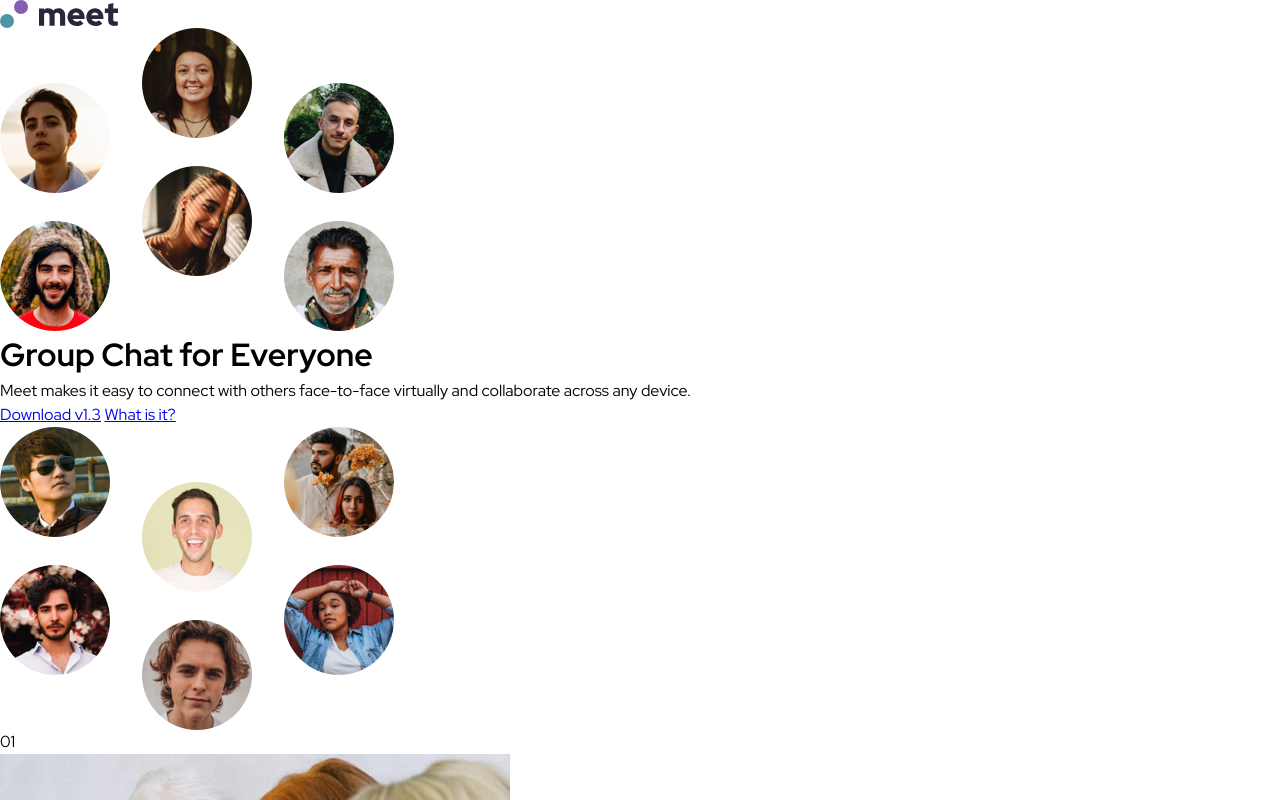
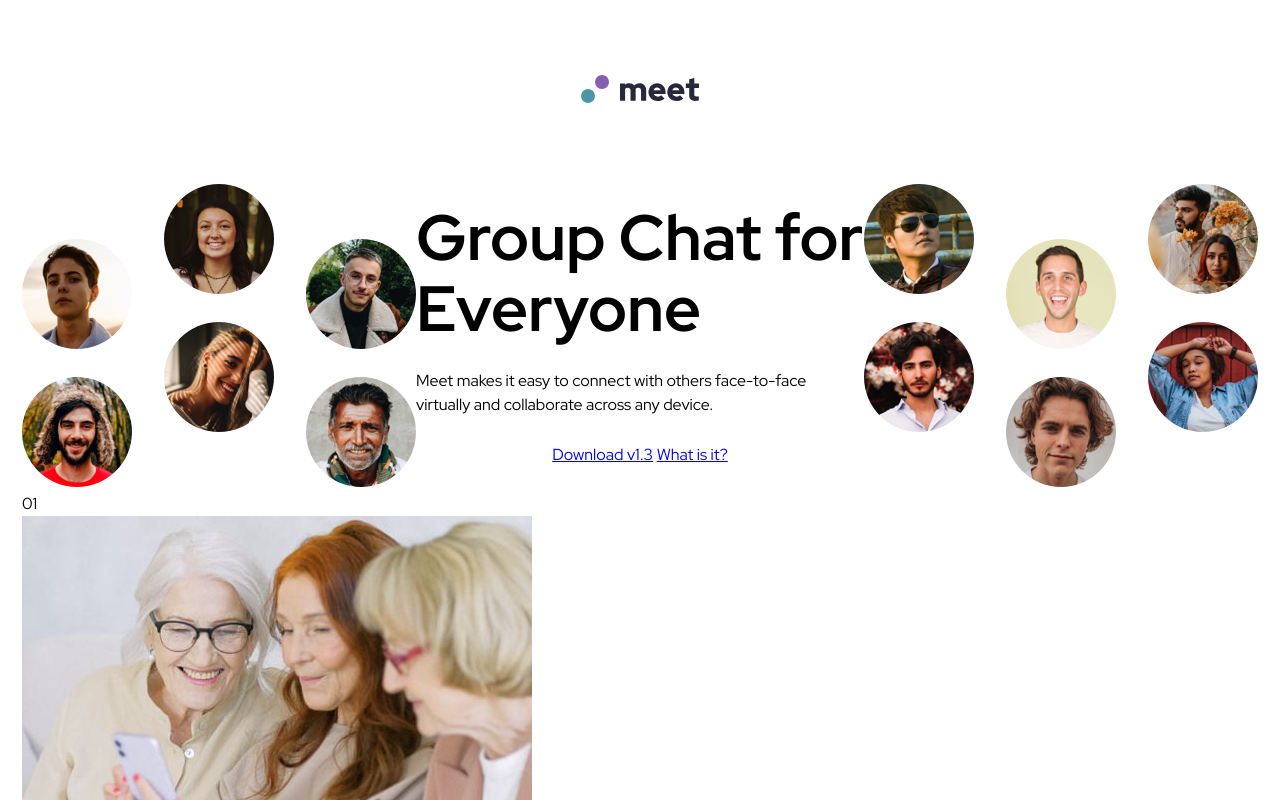
Before and after one commit to emil-raubach/frontendmentor, a website: page meet-landing-page/src/index.html in a window 1280 px wide. Shown: the top 800 px of the page. Drawn offline with Linux system fonts and the light colour scheme.

Commit message:
Started styling the logo and hero sections

```diff
--- a/meet-landing-page/src/index.html
+++ b/meet-landing-page/src/index.html
@@ -43,7 +43,9 @@
           />
         </div>
         <div class="text-content">
-          <h1 class="text-content__title">Group Chat for Everyone</h1>
+          <h1 class="text-content__title text_preset_1">
+            Group Chat for Everyone
+          </h1>
           <p class="text-content__description">
             Meet makes it easy to connect with others face-to-face virtually and
             collaborate across any device.
--- a/meet-landing-page/src/scss/main.scss
+++ b/meet-landing-page/src/scss/main.scss
@@ -2,6 +2,13 @@
 
 // Typography
 $font-primary: "Red Hat Display", sans-serif;
+
+// Components
+.text_preset_1 {
+  font-size: 64px;
+  line-height: 110%;
+  letter-spacing: 0px;
+}
 
 // Colors
 $cyan-600: hsl(192, 37%, 48%);
@@ -12,3 +19,49 @@ $slate-900: hsl(240, 21%, 20%);
 $slate-600: hsl(240, 10%, 57%);
 $slate-300: hsl(240, 18%, 85%);
 $white: hsl(0, 0%, 98%);
+
+// Main page
+.page {
+  max-width: 1440px;
+  min-height: 100vh;
+  display: grid;
+  place-content: center;
+  margin: 0 auto;
+  font-family: $font-primary;
+}
+
+// Nav
+.navbar {
+  width: 100%;
+}
+
+// Logo
+.logo {
+  width: 226px;
+  height: 178px;
+  display: flex;
+  justify-content: center;
+  align-items: center;
+  margin: 0 auto;
+}
+
+.logo__image {
+  max-width: 119px;
+  max-height: 28px;
+}
+
+// Hero
+.hero {
+  display: flex;
+  justify-content: space-evenly;
+  align-items: center;
+}
+
+.text-content {
+  max-width: 448px;
+  height: 314px;
+  display: flex;
+  flex-direction: column;
+  justify-content: space-evenly;
+  align-items: center;
+}
```
Also changed, not shown: meet-landing-page/src/css/main.css.
